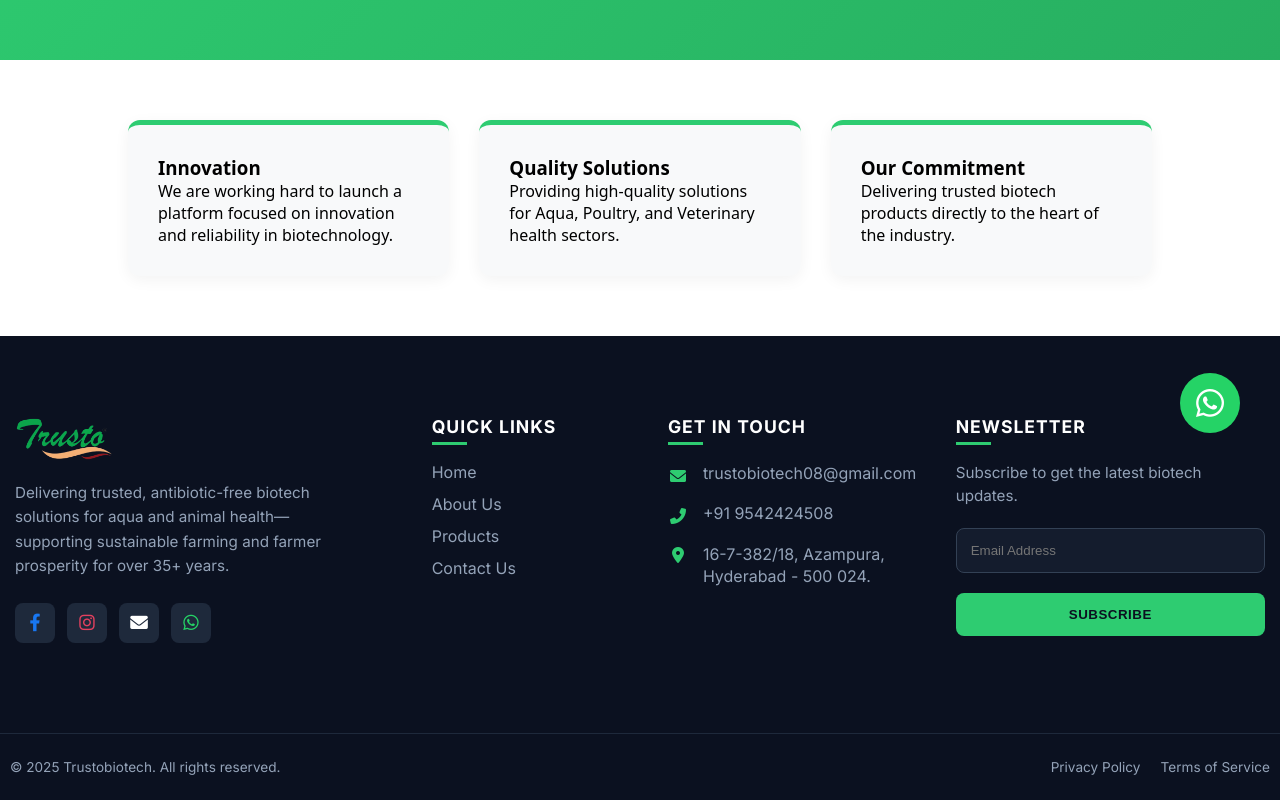
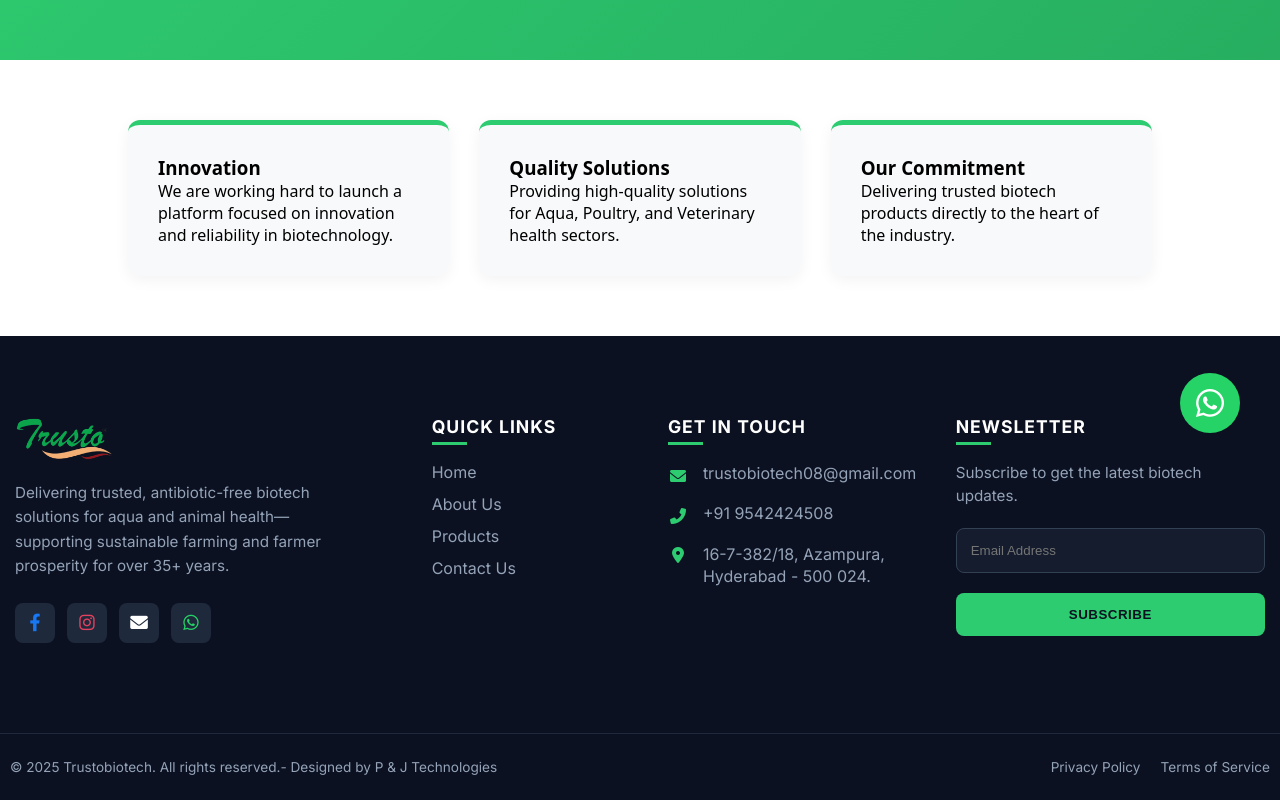
Before and after one commit to pulapakajayadeep98/trustobiotec, a React (Vite) app: page / in a window 1280 px wide. Shown: the part 327-1127 px from the top of the page. Built offline with nearby package versions, Linux system fonts and the light colour scheme.

Commit message:
Fixed dashboard UI alignment

```diff
--- a/src/components/Footer.jsx
+++ b/src/components/Footer.jsx
@@ -138,7 +138,7 @@
 
       <div className="tf-footer-bottom-bar">
         <div className="tf-bottom-container">
-          <p>&copy; {currentYear} Trustobiotech. All rights reserved.</p>
+          <p>&copy; {currentYear} Trustobiotech. All rights reserved.- Designed by P & J Technologies </p>
           <div className="tf-bottom-links">
             <Link to="/privacy">Privacy Policy</Link>
             <Link to="/terms">Terms of Service</Link>
--- a/src/pages/About.css
+++ b/src/pages/About.css
@@ -89,7 +89,7 @@
   padding: 72px 0;
   background:
     linear-gradient(rgba(0,0,0,0.62), rgba(0,0,0,0.62)),
-    url('https://plus.unsplash.com/premium_photo-1676325102346-7f0f536d1f2f?q=80&w=1170&auto=format&fit=crop&ixlib=rb-4.1.0&ixid=M3wxMjA3fDB8MHxwaG90by1wYWdlfHx8fGVufDB8fHx8fA%3D%3D');
+    url('https://i.pinimg.com/736x/91/59/4f/91594f34fe49da8888a0f69f0a8dd5b2.jpg');
   background-size: cover;
   background-position: center;
   background-attachment: fixed;
```
